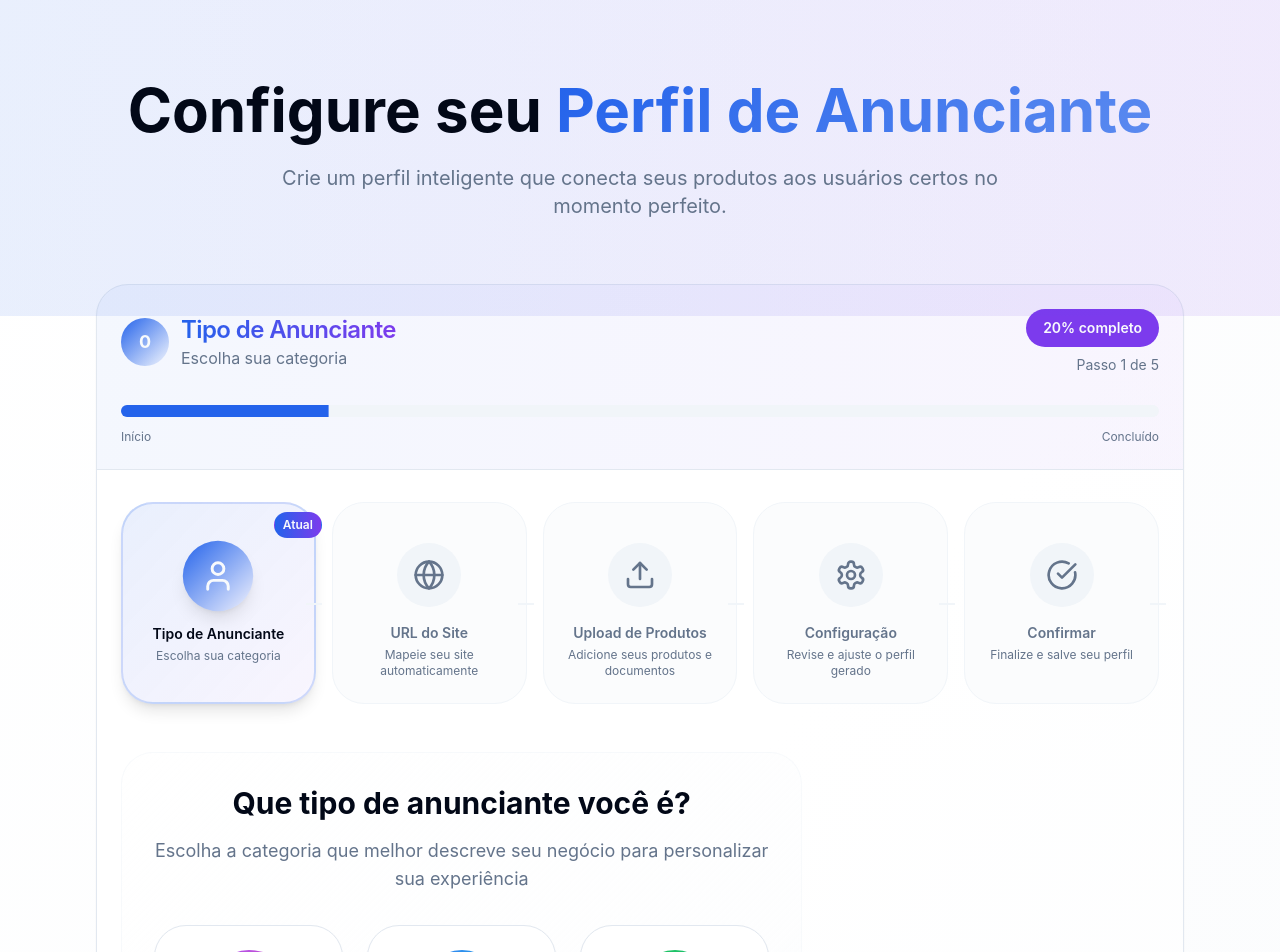
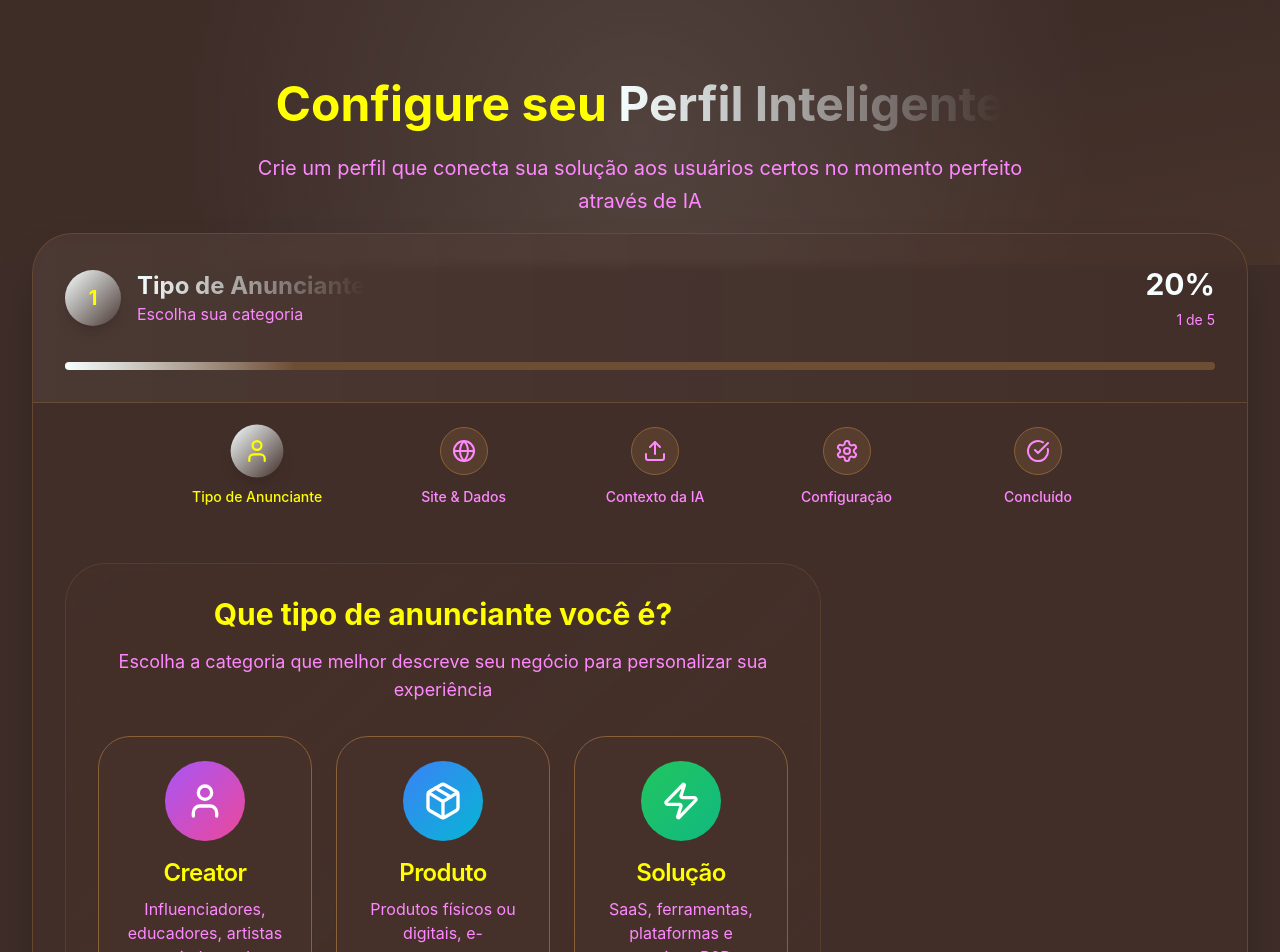
Before and after one commit to juan-shared/ad-chat-advisor, a React (Vite) app: page /ads in a window 1280 px wide. Shown: the top 952 px of the page. Built offline with nearby package versions, Linux system fonts and the light colour scheme.

Commit message:
Fix: Improve Ads page UX
Implement dark mode, improve timeline design, and adjust colors. Remove product upload and add context upload.

```diff
--- a/src/components/ProfileSummary.tsx
+++ b/src/components/ProfileSummary.tsx
@@ -137,7 +137,7 @@ export const ProfileSummary = ({ onNext, onPrev }: ProfileSummaryProps) => {
             <div>
               <Label className="text-sm font-medium">Produtos/Documentos</Label>
               <p className="text-sm text-muted-foreground">
-                {profile.products.length} arquivo(s) adicionado(s)
+                {profile.contextFiles.length} arquivo(s) adicionado(s)
               </p>
             </div>
           </CardContent>
--- a/src/index.css
+++ b/src/index.css
@@ -5,86 +5,52 @@
 /* Adapta MVP - Design System */
 
 @layer base {
+  /* Dark Theme - Adapta Colors */
   :root {
-    /* Base Colors */
-    --background: 0 0% 100%;
-    --foreground: 222.2 84% 4.9%;
-    --card: 0 0% 100%;
-    --card-foreground: 222.2 84% 4.9%;
-    --popover: 0 0% 100%;
-    --popover-foreground: 222.2 84% 4.9%;
+    --background: 13 22 20; /* #0D1614 */
+    --foreground: 248 250 252;
+    --card: 15 25 22;
+    --card-foreground: 248 250 252;
+    --popover: 15 25 22;
+    --popover-foreground: 248 250 252;
+    --primary: 38 126 113; /* #267E71 */
+    --primary-foreground: 255 255 255;
+    --primary-glow: 46 146 131;
+    --secondary: 30 41 38;
+    --secondary-foreground: 248 250 252;
+    --muted: 25 35 32;
+    --muted-foreground: 156 163 175;
+    --accent: 30 41 38;
+    --accent-foreground: 248 250 252;
+    --destructive: 239 68 68;
+    --destructive-foreground: 248 250 252;
+    --border: 30 41 38;
+    --input: 30 41 38;
+    --ring: 38 126 113;
 
-    /* Adapta Brand Colors */
-    --primary: 221 83% 53%; /* #1D4ED8 */
-    --primary-foreground: 210 40% 98%;
-    --primary-glow: 221 83% 65%;
+    /* Custom tokens */
+    --radius: 1.25rem;
+    --radius-card: 1.5rem;
+    --radius-button: 1rem;
 
-    --secondary: 262 83% 58%; /* #9333EA */
-    --secondary-foreground: 210 40% 98%;
-    --secondary-glow: 262 83% 70%;
+    /* Gradients */
+    --gradient-primary: linear-gradient(135deg, hsl(var(--primary)), hsl(var(--primary-glow)));
+    --gradient-secondary: linear-gradient(135deg, hsl(var(--secondary)), hsl(var(--accent)));
+    --gradient-background: linear-gradient(180deg, hsl(var(--background)), hsl(var(--muted)));
 
-    /* UI Colors */
-    --muted: 210 40% 96.1%;
-    --muted-foreground: 215.4 16.3% 46.9%;
-    --accent: 210 40% 96.1%;
-    --accent-foreground: 222.2 47.4% 11.2%;
-    --destructive: 0 84.2% 60.2%;
-    --destructive-foreground: 210 40% 98%;
-    --border: 214.3 31.8% 91.4%;
-    --input: 214.3 31.8% 91.4%;
-    --ring: 221 83% 53%;
-
-    /* Design Tokens - More Rounded */
-    --radius: 1.25rem; /* radius-xl for rounded interface */
-    --radius-card: 1.5rem; /* extra rounded cards */
-    --radius-button: 1rem; /* rounded buttons */
+    /* Shadows */
+    --shadow-card: 0 10px 30px -10px hsl(var(--primary) / 0.2);
+    --shadow-glow: 0 0 40px hsl(var(--primary-glow) / 0.3);
 
     /* Sidebar */
-    --sidebar-background: 0 0% 98%;
-    --sidebar-foreground: 240 5.3% 26.1%;
-    --sidebar-primary: 240 5.9% 10%;
-    --sidebar-primary-foreground: 0 0% 98%;
-    --sidebar-accent: 240 4.8% 95.9%;
-    --sidebar-accent-foreground: 240 5.9% 10%;
-    --sidebar-border: 220 13% 91%;
-    --sidebar-ring: 217.2 91.2% 59.8%;
-  }
-
-  .dark {
-    --background: 222.2 84% 4.9%;
-    --foreground: 210 40% 98%;
-    --card: 222.2 84% 4.9%;
-    --card-foreground: 210 40% 98%;
-    --popover: 222.2 84% 4.9%;
-    --popover-foreground: 210 40% 98%;
-
-    /* Adapta Brand Colors - Dark Mode */
-    --primary: 221 83% 53%;
-    --primary-foreground: 210 40% 98%;
-    --primary-glow: 221 83% 45%;
-
-    --secondary: 262 83% 58%;
-    --secondary-foreground: 210 40% 98%;
-    --secondary-glow: 262 83% 50%;
-
-    --muted: 217.2 32.6% 17.5%;
-    --muted-foreground: 215 20.2% 65.1%;
-    --accent: 217.2 32.6% 17.5%;
-    --accent-foreground: 210 40% 98%;
-    --destructive: 0 62.8% 30.6%;
-    --destructive-foreground: 210 40% 98%;
-    --border: 217.2 32.6% 17.5%;
-    --input: 217.2 32.6% 17.5%;
-    --ring: 221 83% 53%;
-
-    --sidebar-background: 240 5.9% 10%;
-    --sidebar-foreground: 240 4.8% 95.9%;
-    --sidebar-primary: 224.3 76.3% 48%;
-    --sidebar-primary-foreground: 0 0% 100%;
-    --sidebar-accent: 240 3.7% 15.9%;
-    --sidebar-accent-foreground: 240 4.8% 95.9%;
-    --sidebar-border: 240 3.7% 15.9%;
-    --sidebar-ring: 217.2 91.2% 59.8%;
+    --sidebar-background: 15 25 22;
+    --sidebar-foreground: 248 250 252;
+    --sidebar-primary: 38 126 113;
+    --sidebar-primary-foreground: 255 255 255;
+    --sidebar-accent: 25 35 32;
+    --sidebar-accent-foreground: 248 250 252;
+    --sidebar-border: 30 41 38;
+    --sidebar-ring: 38 126 113;
   }
 }
 
--- a/src/pages/Ads.tsx
+++ b/src/pages/Ads.tsx
@@ -15,10 +15,10 @@ import { useToast } from '@/hooks/use-toast';
 
 const steps = [
   { id: 0, title: 'Tipo de Anunciante', icon: User, description: 'Escolha sua categoria' },
-  { id: 1, title: 'URL do Site', icon: Globe, description: 'Mapeie seu site automaticamente' },
-  { id: 2, title: 'Upload de Produtos', icon: Upload, description: 'Adicione seus produtos e documentos' },
-  { id: 3, title: 'Configuração', icon: Settings, description: 'Revise e ajuste o perfil gerado' },
-  { id: 4, title: 'Confirmar', icon: CheckCircle, description: 'Finalize e salve seu perfil' },
+  { id: 1, title: 'Site & Dados', icon: Globe, description: 'Conecte seu site' },
+  { id: 2, title: 'Contexto da IA', icon: Upload, description: 'Materiais para IA entender sua solução' },
+  { id: 3, title: 'Configuração', icon: Settings, description: 'Revise seu perfil' },
+  { id: 4, title: 'Concluído', icon: CheckCircle, description: 'Perfil criado com sucesso' },
 ];
 
 const Ads = () => {
@@ -85,137 +85,121 @@ const Ads = () => {
   };
 
   return (
-    <div className="min-h-screen bg-gradient-to-br from-background to-muted/30">
+    <div className="min-h-screen bg-background">
       {/* Hero Section */}
-      <div className="relative overflow-hidden">
-        <div className="absolute inset-0 bg-gradient-to-r from-primary/10 to-secondary/10" />
-        <div className="relative max-w-7xl mx-auto px-4 sm:px-6 lg:px-8 pt-20 pb-16">
-          <div className="text-center">
-            <h1 className="text-4xl md:text-6xl font-bold text-foreground mb-6">
+      <div className="relative overflow-hidden bg-gradient-to-br from-background via-background to-muted/20">
+        <div className="absolute inset-0 bg-[radial-gradient(circle_at_50%_50%,hsl(var(--primary)/0.1),transparent_70%)]" />
+        <div className="relative max-w-6xl mx-auto px-4 sm:px-6 lg:px-8 pt-20 pb-12">
+          <div className="text-center space-y-6">
+            <h1 className="text-4xl md:text-5xl font-bold text-foreground">
               Configure seu{' '}
-              <span className="gradient-primary bg-clip-text text-transparent">
-                Perfil de Anunciante
+              <span className="bg-gradient-to-r from-primary to-primary-glow bg-clip-text text-transparent">
+                Perfil Inteligente
               </span>
             </h1>
-            <p className="text-xl text-muted-foreground mb-8 max-w-3xl mx-auto">
-              Crie um perfil inteligente que conecta seus produtos aos usuários certos no momento perfeito.
+            <p className="text-xl text-muted-foreground mb-8 max-w-3xl mx-auto leading-relaxed">
+              Crie um perfil que conecta sua solução aos usuários certos no momento perfeito através de IA
             </p>
           </div>
         </div>
       </div>
 
-      {/* Progress Steps */}
-      <div className="max-w-6xl mx-auto px-4 sm:px-6 lg:px-8 -mt-8">
-        <Card className="card-premium overflow-hidden">
-          <CardHeader className="bg-gradient-to-r from-primary/5 to-secondary/5 border-b">
-            <div className="flex items-center justify-between mb-6">
-              <div className="space-y-2">
-                <div className="flex items-center gap-3">
-                  <div className="w-12 h-12 rounded-2xl bg-gradient-to-br from-primary to-primary-glow flex items-center justify-center">
-                    <span className="text-primary-foreground font-bold text-lg">{currentStep}</span>
+      {/* Main Content */}
+      <div className="max-w-7xl mx-auto px-4 sm:px-6 lg:px-8 -mt-8">
+        <div className="bg-card/50 backdrop-blur-sm rounded-3xl border border-border/50 shadow-2xl overflow-hidden">
+          {/* Progress Header */}
+          <div className="bg-gradient-to-r from-primary/5 to-primary-glow/5 border-b border-border/50 p-8">
+            <div className="flex items-center justify-between mb-8">
+              <div className="flex items-center gap-4">
+                <div className="w-14 h-14 rounded-2xl bg-gradient-to-br from-primary to-primary-glow flex items-center justify-center shadow-lg">
+                  <span className="text-primary-foreground font-bold text-xl">{currentStep + 1}</span>
                 </div>
                 <div>
-                    <CardTitle className="text-2xl bg-gradient-to-r from-primary to-secondary bg-clip-text text-transparent">
+                  <h2 className="text-2xl font-bold bg-gradient-to-r from-primary to-primary-glow bg-clip-text text-transparent">
                      {steps[currentStep]?.title}
-                    </CardTitle>
-                    <CardDescription className="text-base">{steps[currentStep]?.description}</CardDescription>
+                  </h2>
+                    <p className="text-muted-foreground">{steps[currentStep]?.description}</p>
+                </div>
+              </div>
+              <div className="text-right space-y-2">
+                <div className="text-3xl font-bold text-primary">
+                  {Math.round(progress)}%
+                </div>
+                <div className="text-sm text-muted-foreground">
+                  {currentStep + 1} de {steps.length}
                 </div>
               </div>
             </div>
-              <div className="text-right space-y-2">
-                <Badge variant="secondary" className="text-sm px-4 py-2 rounded-xl">
-                  {Math.round(progress)}% completo
-                </Badge>
-                <div className="text-sm text-muted-foreground">
-                  Passo {currentStep + 1} de {steps.length}
+
+            {/* Progress Bar */}
+            <div className="space-y-3">
+              <div className="h-2 bg-muted rounded-full overflow-hidden">
+                <div
+                  className="h-full bg-gradient-to-r from-primary to-primary-glow transition-all duration-500 ease-out"
+                  style={{ width: `${progress}%` }}
+                />
               </div>
             </div>
           </div>
-            <div className="space-y-3">
-              <Progress value={progress} className="h-3 bg-muted rounded-xl" />
-              <div className="flex justify-between text-xs text-muted-foreground">
-                <span>Início</span>
-                <span>Concluído</span>
-              </div>
-            </div>
-          </CardHeader>
 
-          {/* Steps Indicator */}
-          <CardContent className="pt-8">
-            <div className="grid grid-cols-5 gap-4 mb-12">
-              {steps.map((step) => {
+          {/* Modern Steps Indicator */}
+          <div className="px-8 py-6">
+            <div className="flex items-center justify-between max-w-4xl mx-auto">
+              {steps.map((step, index) => {
                 const Icon = step.icon;
                 const isActive = currentStep === step.id;
                 const isCompleted = currentStep > step.id;
 
                 return (
+                  <div key={step.id} className="flex items-center">
+                    {/* Step Circle */}
+                    <div className={`relative flex flex-col items-center group`}>
                       <div
-                    key={step.id}
-                    className={`relative flex flex-col items-center space-y-4 p-6 rounded-2xl transition-all duration-300 ${
-                      isActive
-                        ? 'bg-gradient-to-br from-primary/10 to-secondary/5 border-2 border-primary/20 shadow-lg'
-                        : isCompleted
-                        ? 'bg-gradient-to-br from-primary/5 to-primary/5 border border-primary/10'
-                        : 'bg-muted/30 border border-muted'
-                    }`}
-                  >
-                    {/* Connection Line */}
-                    {step.id < steps.length && (
-                      <div
-                        className={`absolute top-1/2 -right-2 w-4 h-0.5 hidden lg:block ${
-                          isCompleted ? 'bg-primary' : 'bg-muted'
-                        }`}
-                      />
-                    )}
-
-                    {/* Icon */}
-                    <div
-                      className={`w-16 h-16 rounded-2xl flex items-center justify-center transition-all duration-300 ${
+                        className={`w-12 h-12 rounded-2xl flex items-center justify-center transition-all duration-300 ${
                           isActive
                             ? 'bg-gradient-to-br from-primary to-primary-glow text-primary-foreground shadow-lg scale-110'
                             : isCompleted
                             ? 'bg-primary text-primary-foreground shadow-md'
-                          : 'bg-muted text-muted-foreground'
+                            : 'bg-muted/50 text-muted-foreground border border-border'
                         }`}
                       >
                         {isCompleted ? (
-                        <CheckCircle className="h-8 w-8" />
+                          <CheckCircle className="h-6 w-6" />
                         ) : (
-                        <Icon className="h-8 w-8" />
+                          <Icon className="h-6 w-6" />
                         )}
                       </div>
 
-                    {/* Text */}
-                    <div className="text-center space-y-1">
-                      <h3 className={`font-semibold text-sm ${
+                      {/* Step Label */}
+                      <div className="mt-3 text-center min-w-[100px]">
+                        <div className={`text-sm font-medium ${
                           isActive || isCompleted ? 'text-foreground' : 'text-muted-foreground'
                         }`}>
                           {step.title}
-                      </h3>
-                      <p className="text-xs text-muted-foreground hidden md:block">
-                        {step.description}
-                      </p>
+                        </div>
+                      </div>
                     </div>
 
-                    {/* Status Badge */}
-                    {isActive && (
-                      <Badge className="absolute -top-2 -right-2 bg-gradient-to-r from-primary to-secondary text-primary-foreground rounded-xl px-2 py-1">
-                        Atual
-                      </Badge>
-                    )}
-                    {isCompleted && (
-                      <Badge variant="secondary" className="absolute -top-2 -right-2 rounded-xl px-2 py-1">
-                        ✓
-                      </Badge>
+                    {/* Connector Line */}
+                    {index < steps.length - 1 && (
+                      <div className="flex-1 h-0.5 mx-4 bg-gradient-to-r from-border to-border">
+                        <div
+                          className={`h-full transition-all duration-500 ${
+                            isCompleted ? 'bg-gradient-to-r from-primary to-primary-glow' : 'bg-transparent'
+                          }`}
+                        />
+                      </div>
                     )}
                   </div>
                 );
               })}
             </div>
+          </div>
 
           {/* Step Content */}
+          <div className="p-8">
             <div className="grid lg:grid-cols-3 gap-8">
-              <div className="lg:col-span-2 min-h-[500px] bg-gradient-to-br from-background to-muted/20 rounded-2xl p-8 border border-muted/50">
+              <div className="lg:col-span-2 min-h-[500px] bg-gradient-to-br from-card/30 to-card/50 rounded-3xl p-8 border border-border/30 backdrop-blur-sm">
                 {renderStepContent()}
               </div>
 
@@ -226,8 +210,8 @@ const Ads = () => {
                 </div>
               )}
             </div>
-          </CardContent>
-        </Card>
+          </div>
+        </div>
       </div>
     </div>
   );
```
Also changed, not shown: src/stores/vendorStore.ts (+8 -8 lines). Lines whose indentation alone changed are shown as unchanged.
